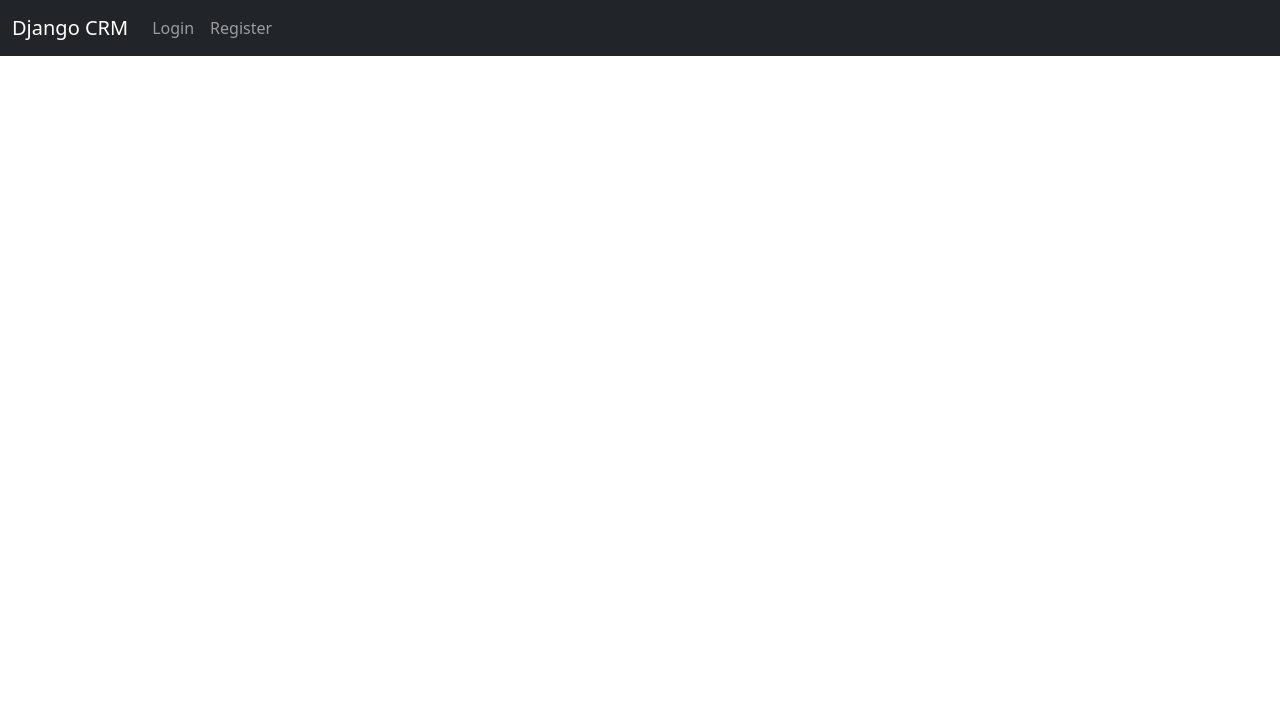
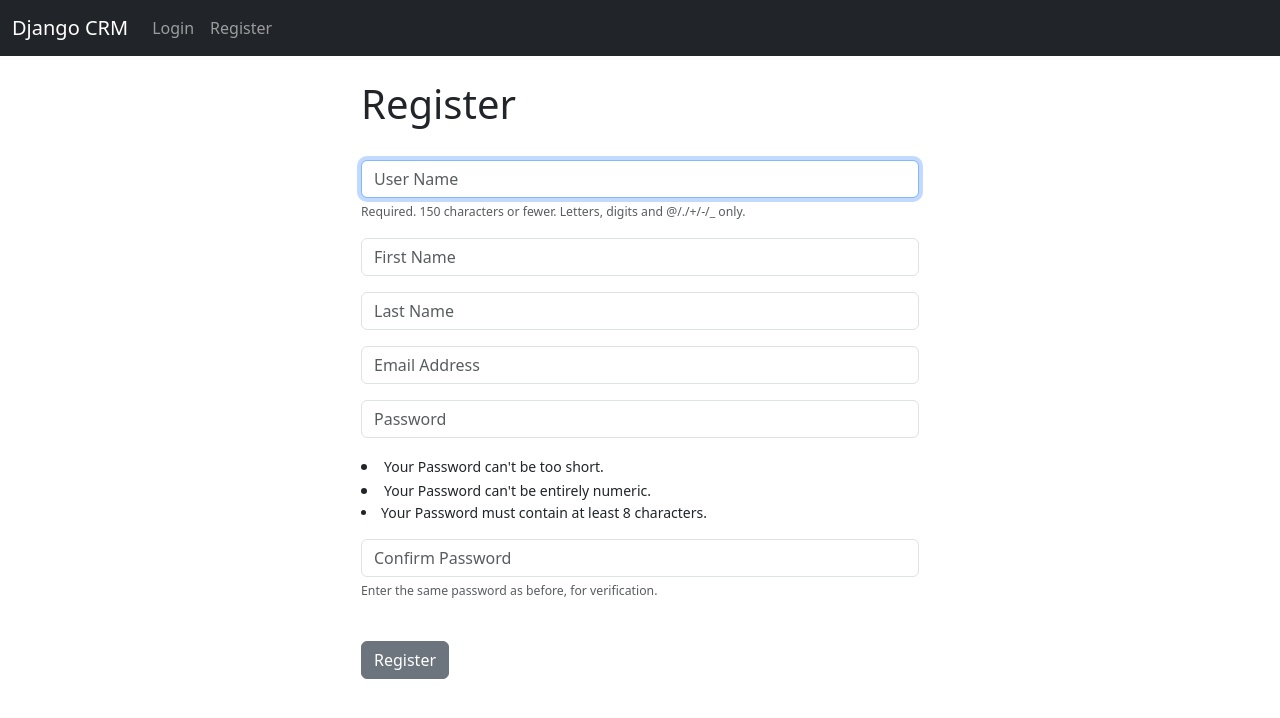
Before and after one commit to yosrayarmani/django-crm-app, a Django app: page /register/ in a window 1280 px wide. Shown: the top 718 px of the page. Run offline with Django 4.2, Linux system fonts and the light colour scheme.

Commit message:
djangoRegistrationForm

```diff
--- a/dcrm/website/form.py
+++ b/dcrm/website/form.py
@@ -27,10 +27,10 @@ class SignUpForm(UserCreationForm):
     self.fields['password1'].widget.attrs['placeholder'] = 'Password'
     self.fields['password1'].label = ''
     # if u don't type the right thing for the field a help text pop up
-    self.fields['password1'].help_text = '<span class="form-text text-muted small"><li>Your Password can\'t be too short.</li></span>'
+    self.fields['password1'].help_text = '<span class="form-text text-muted"><small><li>Your Password can\'t be too short.</li><li>Your Password can\'t be entirely numeric.</li> <li>Your Password must contain at least 8 characters.</li></small></span>'
 
     self.fields['password2'].widget.attrs['class'] = 'form-control'
     self.fields['password2'].widget.attrs['placeholder'] = 'Confirm Password'
     self.fields['password2'].label = ''
     # if u don't type the right thing for the field a help text pop up
-    self.fields['password2'].help_text = '<span class="form-text text-muted><small>Enter the same password as before, for verification.</small></span>'
+    self.fields['password2'].help_text = '<span class="form-text text-muted"><small>Enter the same password as before, for verification.</small></span>'
--- a/dcrm/website/templates/register.html
+++ b/dcrm/website/templates/register.html
@@ -1,5 +1,15 @@
 {% extends 'base.html' %}
 
 {% block content %}
-
+<div class="col-md-6 offset-md-3">
+  <h1>Register</h1>
+  <br>
+  <form method="POST" action="">
+    {% csrf_token %} <!--  a requirement(security) -->
+    <!-- add the actual form -->
+    {{ form.as_p}}
+    <br>
+    <button type="submit" class="btn btn-secondary">Register</button>
+  </form>
+</div>
 {% endblock %}
--- a/dcrm/website/views.py
+++ b/dcrm/website/views.py
@@ -1,7 +1,7 @@
 from django.shortcuts import render, redirect
 from django.contrib.auth import authenticate, login, logout
 from django.contrib import messages
-
+from .form import SignUpForm
 # Create your views here.
 #create the home page
 def home(request):
@@ -34,4 +34,20 @@ def logout_user(request):
   return redirect('home')
 
 def register_user(request):
-  return render(request, 'register.html', {})
+  # whenever they filled the form send to SignUpForm
+  if request.method == 'POST': #IF user is filling and posting the form
+    form = SignUpForm(request.POST)
+    if form.is_valid():
+      #save the data into variables
+      form.save()
+      # authenticate and login
+      username = form.cleaned_data['username']
+      password = form.cleaned_data['password1']
+      user = authenticate(username=username, password=password)
+      login(request, user)
+      messages.success(request,"Account Created!")
+      return redirect('home')
+  else: #ELSE user is not posting the form and just going to the website >> user want to fill the form but have not done it yet
+    form = SignUpForm() #don't have to pass in the POST request
+    return render(request, 'register.html', {'form':form}) #pass the form into register.html page
+  return render(request, 'register.html', {'form':form})
```
